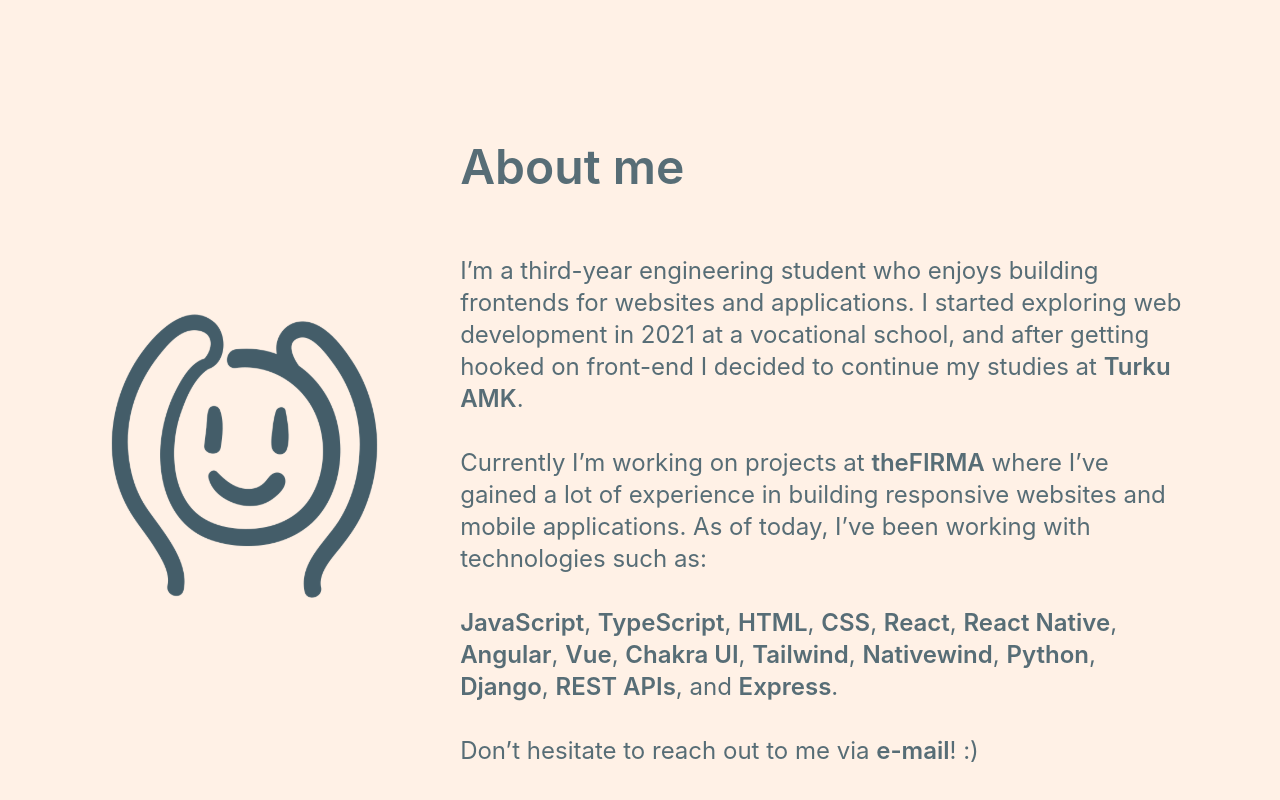
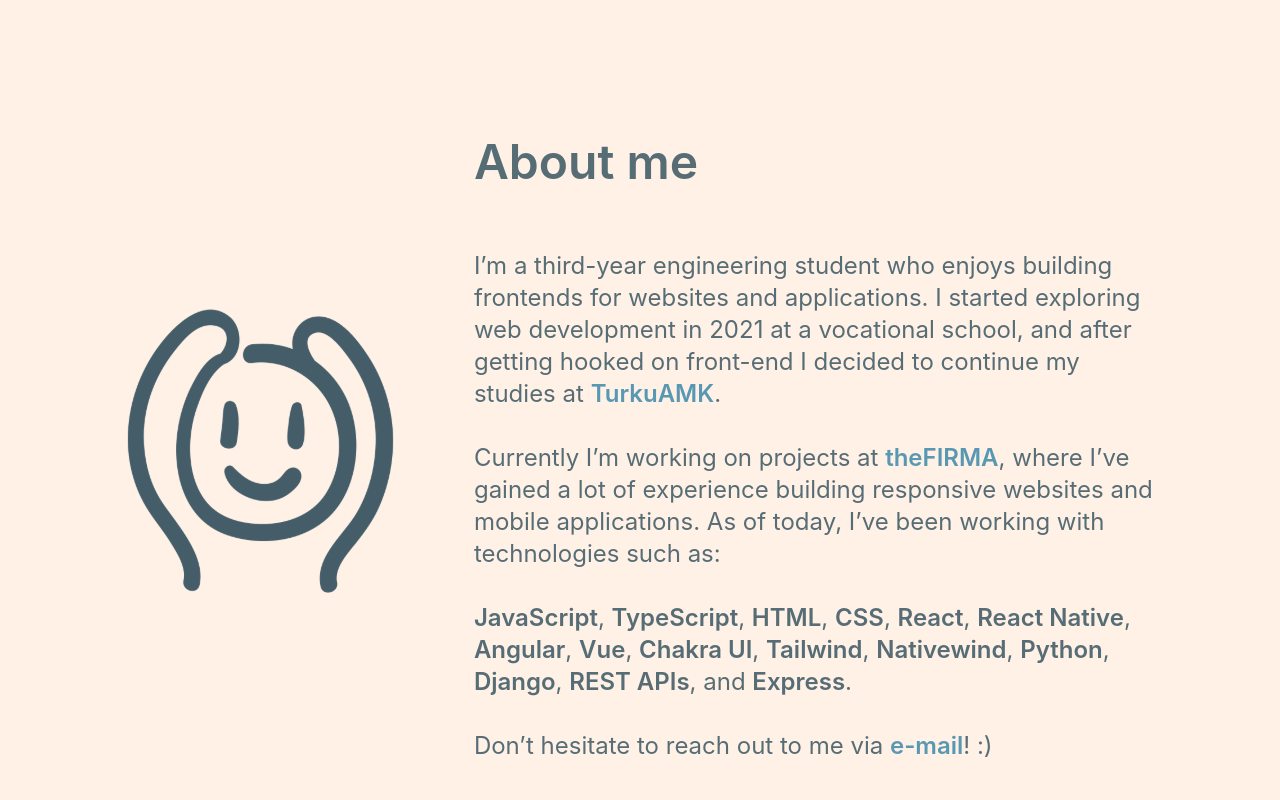
Before and after one commit to KaritaLaine/karita, a React (Vite) app in the folder karita/: page / in a window 1280 px wide. Shown: the part 999-1799 px from the top of the page. Built offline with nearby package versions, Linux system fonts and the light colour scheme.

Commit message:
refactor: use link text component in about me text

```diff
--- a/karita/src/pages/home/components/aboutMe.tsx
+++ b/karita/src/pages/home/components/aboutMe.tsx
@@ -1,9 +1,10 @@
 import AboutMeIcon from "../../../assets/about-me.svg"
+import { LinkText } from "../../../components/linkText"
 import { MyTechnologies } from "./myTechnologies"
 
 export const AboutMe = () => {
   return (
-    <div className="mt-[15%] max-w-[68rem] flex flex-wrap justify-space-between">
+    <div className="mt-[15%] max-w-[66rem] flex flex-wrap justify-space-between">
       <div className="flex items-center justify-center gap-[7%]">
         <img src={AboutMeIcon} alt="about me icon" className="w-[18rem]" />
 
@@ -16,33 +17,25 @@
             for websites and applications. I started exploring web development
             in 2021 at a vocational school, and after getting hooked on
             front-end I decided to continue my studies at{" "}
-            <span className="text-accent font-semibold">
-              <a href="https://www.turkuamk.fi/en/" target="_blank">
-                Turku AMK
-              </a>
-            </span>
-            .
+            <LinkText link="https://www.turkuamk.fi/" name="TurkuAMK" />.
           </p>
 
           <p>
             Currently I’m working on projects at{" "}
-            <span className="text-accent font-semibold">
-              <a href="https://thefirma.fi/" target="_blank">
-                theFIRMA
-              </a>
-            </span>{" "}
-            where I’ve gained a lot of experience in building responsive
-            websites and mobile applications. As of today, I’ve been working
-            with technologies such as:
+            <LinkText link="https://thefirma.fi/?page_id=46" name="theFIRMA" />,
+            where I’ve gained a lot of experience building responsive websites
+            and mobile applications. As of today, I’ve been working with
+            technologies such as:
           </p>
 
           <MyTechnologies />
 
           <p>
             Don’t hesitate to reach out to me via{" "}
-            <span className="text-accent font-semibold">
-              <a href="mailto:karita.laine@edu.turkuamk.fi">e-mail</a>
-            </span>
+            <LinkText
+              link="mailto:karita.laine@edu.turkuamk.fi"
+              name="e-mail"
+            />
             ! :)
           </p>
         </div>
```
